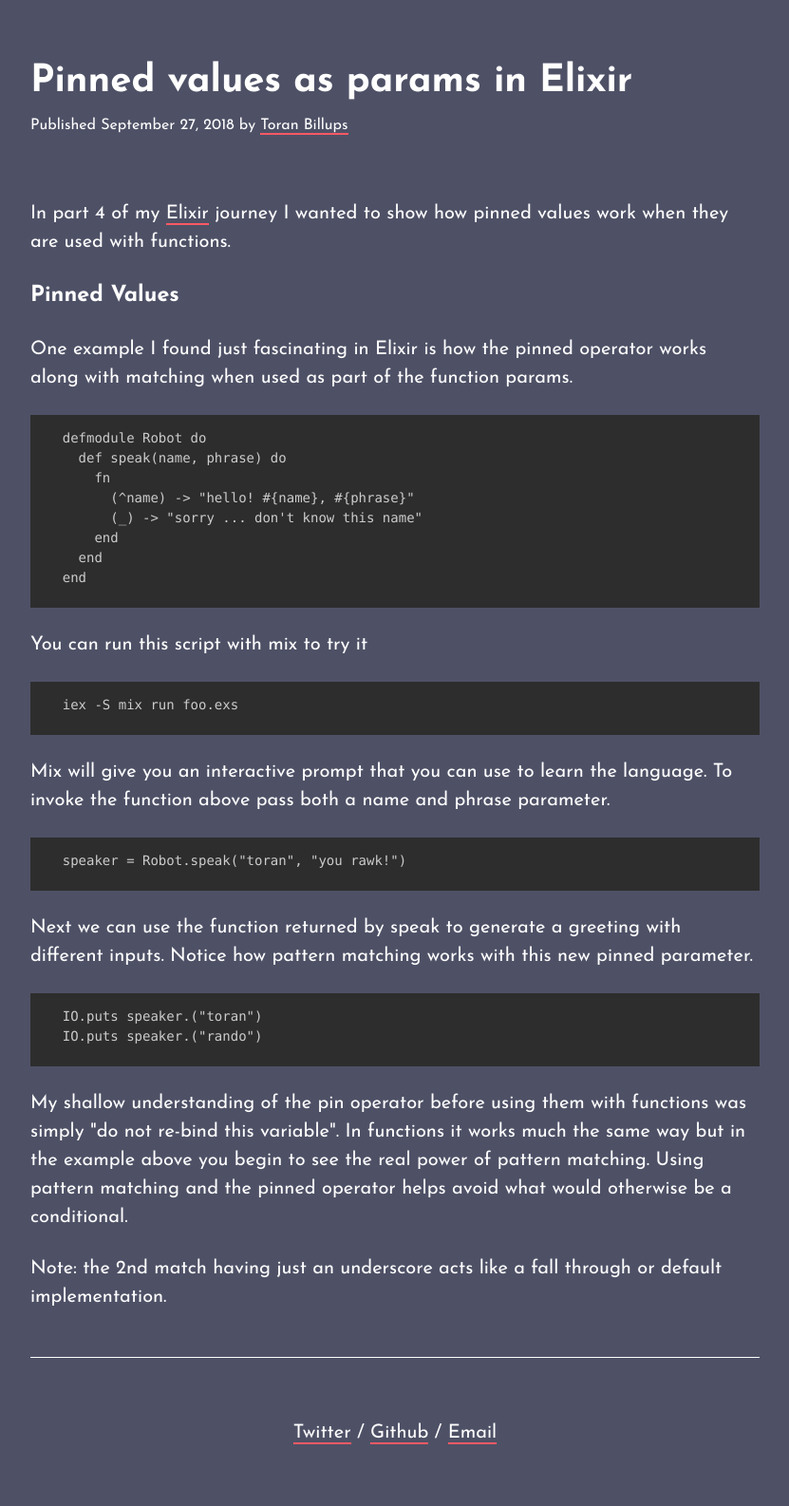
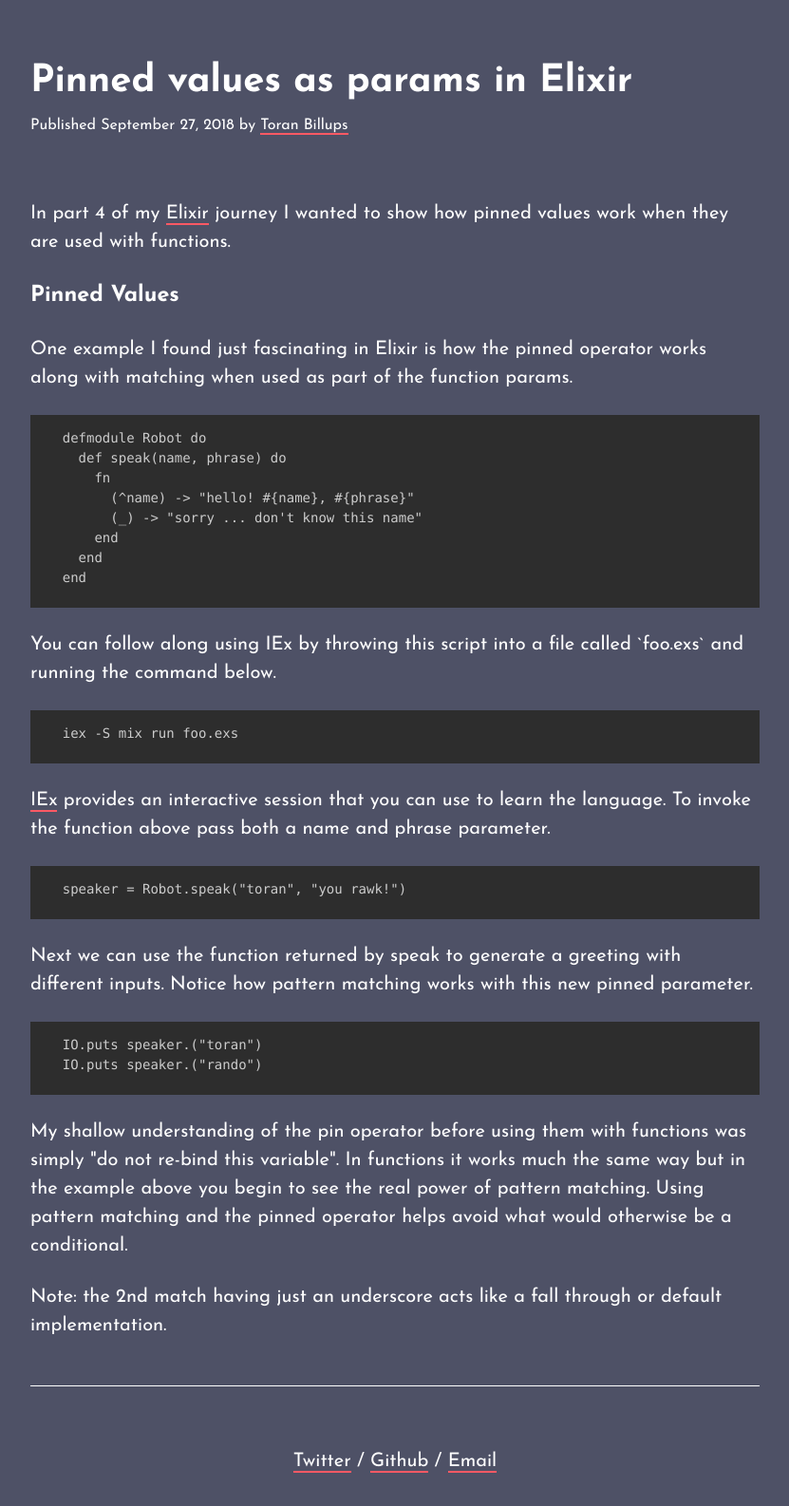
Before and after one commit to toranb/toranb.github.io, a Jekyll site: the page built from _posts/2018-09-27-pinned-values-as-params-in-elixir.html, in a window 1280 px wide. Shown: the whole page at 95% size, without its empty margins (224-1055 px from the left). Built offline with Jekyll 4.4.1, drawn with Linux system fonts in a browser that asks for light colours; Markdown is read by kramdown in place of the engine named in the settings; before the commit the page ends 1556 px from its top, so only the background shows below that.

Commit message:
swap the word `mix` for `IEx` in elixir blog series

```diff
--- a/_posts/2018-09-26-functions-in-elixir.html
+++ b/_posts/2018-09-26-functions-in-elixir.html
@@ -63,7 +63,7 @@
   </pre>
 </div>
 
-<p>You can run this script with mix to try it</p>
+<p>You can follow along using IEx by throwing this script into a file called `foo.exs` and running the command below.</p>
 
 <div class="highlight" data-language="elixir">
   <pre class="language-elixir">
@@ -71,7 +71,7 @@
   </pre>
 </div>
 
-<p>Mix will give you an interactive prompt that you can use to learn the language. To invoke the first function above pass only the name parameter.</p>
+<p><a href="https://hexdocs.pm/iex/IEx.html">IEx</a> provides an interactive session that you can use to learn the language. To invoke the first function above pass only the name parameter.</p>
 
 <div class="highlight" data-language="elixir">
   <pre class="language-elixir">
--- a/_posts/2018-09-27-pinned-values-as-params-in-elixir.html
+++ b/_posts/2018-09-27-pinned-values-as-params-in-elixir.html
@@ -23,7 +23,7 @@
   </pre>
 </div>
 
-<p>You can run this script with mix to try it</p>
+<p>You can follow along using IEx by throwing this script into a file called `foo.exs` and running the command below.</p>
 
 <div class="highlight" data-language="elixir">
   <pre class="language-elixir">
@@ -31,7 +31,7 @@
   </pre>
 </div>
 
-<p>Mix will give you an interactive prompt that you can use to learn the language. To invoke the function above pass both a name and phrase parameter.</p>
+<p><a href="https://hexdocs.pm/iex/IEx.html">IEx</a> provides an interactive session that you can use to learn the language. To invoke the function above pass both a name and phrase parameter.</p>
 
 <div class="highlight" data-language="elixir">
   <pre class="language-elixir">
--- a/_posts/2018-09-29-modules-in-elixir.html
+++ b/_posts/2018-09-29-modules-in-elixir.html
@@ -22,7 +22,7 @@
 
 <p>In this example we create a module definition using the `defmodule` keyword followed by the module name. Now that we have a module we can define what is known as a named function. This named function is defined using the `def` keyword followed by the function name.</p>
 
-<p>There are a few ways we can interact with this module but today we'll be using the mix command line.</p>
+<p>There are a few ways we can interact with this module but today we'll be using IEx at the command line.</p>
 
 <div class="highlight" data-language="elixir">
   <pre class="language-elixir">
@@ -30,7 +30,7 @@
   </pre>
 </div>
 
-<p>Mix provides an interactive session that allows us to use the module and named functions directly from the terminal.</p>
+<p><a href="https://hexdocs.pm/iex/IEx.html">IEx</a> provides an interactive session that allows us to use the module and named functions directly from the terminal.</p>
 
 <div class="highlight" data-language="elixir">
   <pre class="language-elixir">
```
